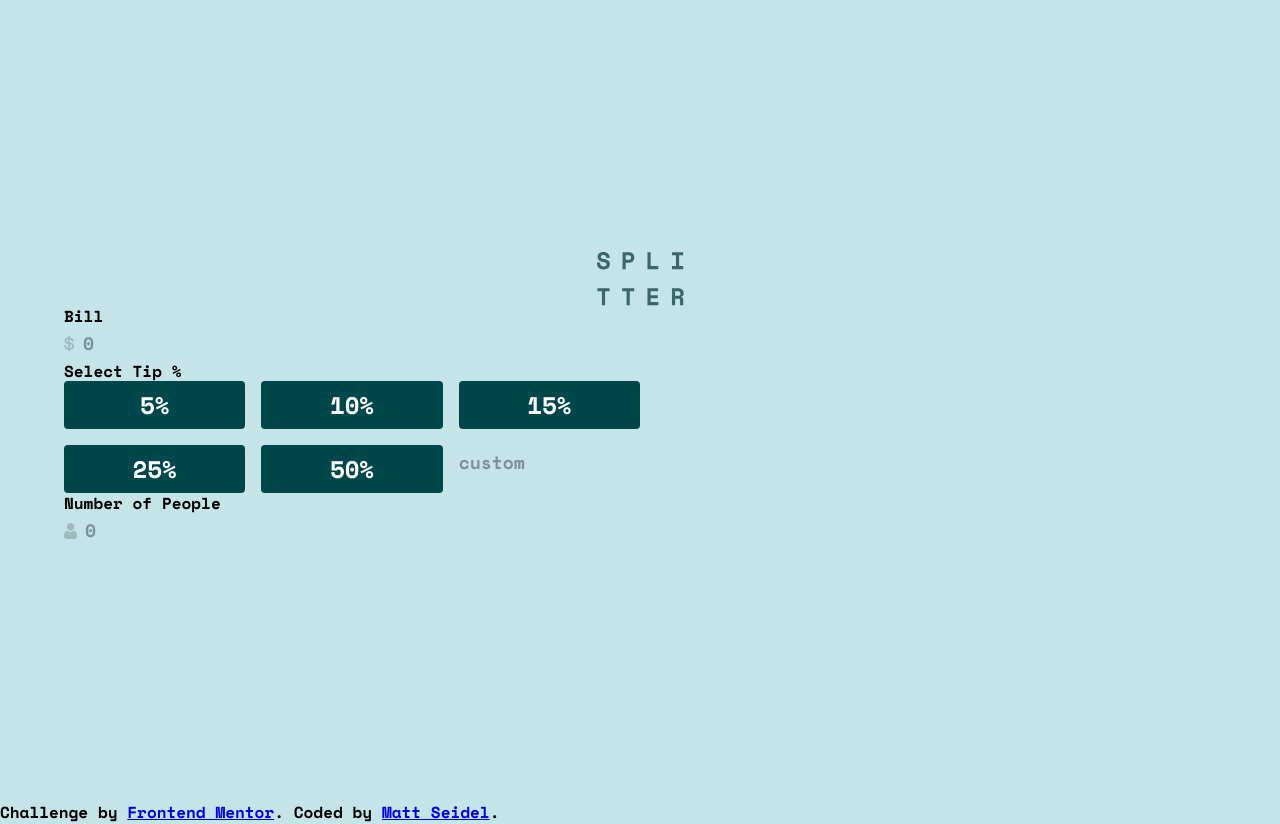
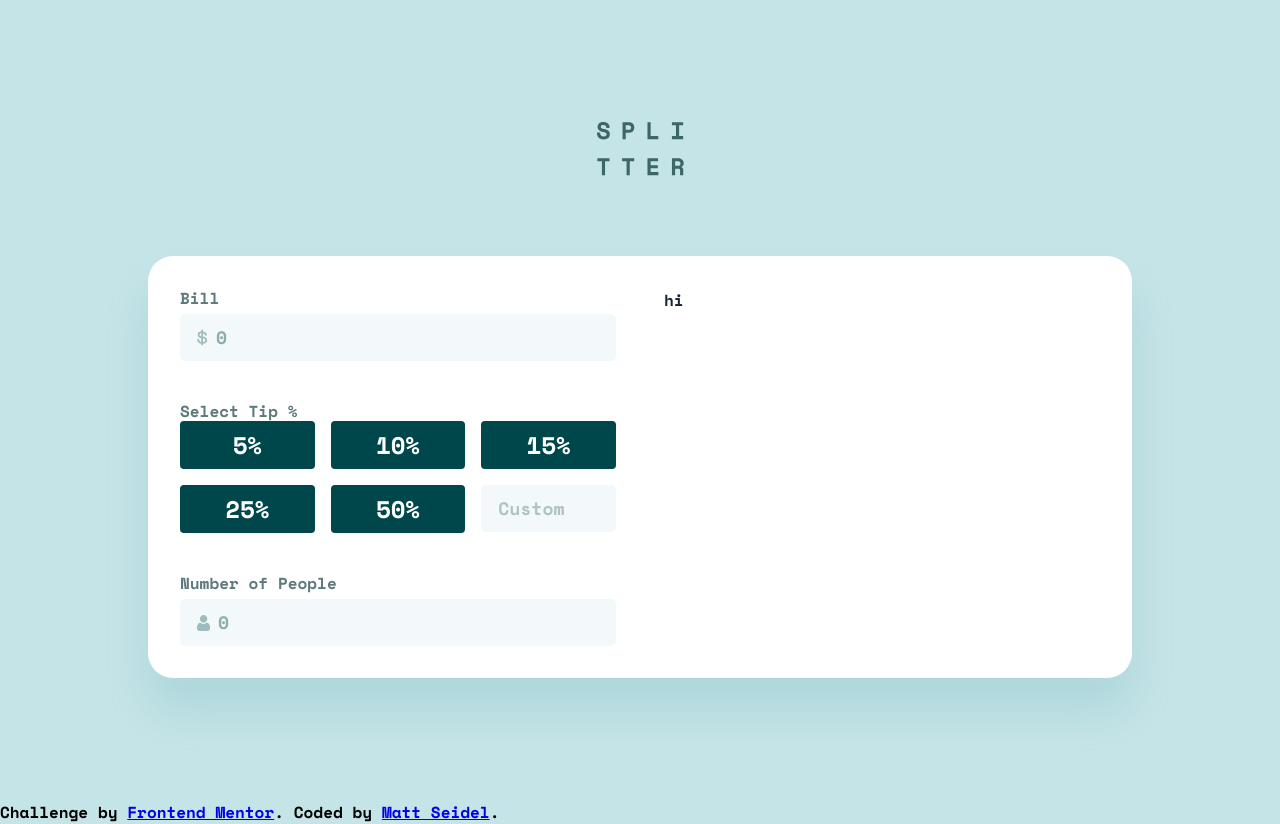
Before and after one commit to mseidel819/tip-calculator, a React (Create React App) app: page / in a window 1280 px wide. Built offline with nearby package versions, Linux system fonts and the light colour scheme.

Commit message:
more markup on the input side

```diff
--- a/src/App.js
+++ b/src/App.js
@@ -1,19 +1,25 @@
-import { StyledContainer } from "./App.styles.jsx";
+import { StyledContainer, StyledCard } from "./App.styles.jsx";
 import { themeOptions } from "./themes";
-import { Container, Grid, ThemeProvider } from "@mui/material";
+import { Grid, ThemeProvider } from "@mui/material";
 import { ReactComponent as LogoTitle } from "./images/logo.svg";
 import TipInput from "./input/input.component.jsx";
+import ResultsOutput from "./results/results.component.jsx";
 
 function App() {
   return (
     <ThemeProvider theme={themeOptions}>
       <StyledContainer maxWidth="lg">
-        <Grid container>
+        <Grid container rowSpacing={10}>
           <Grid item container xs={12} justifyContent="center">
             <LogoTitle />
           </Grid>
-          <Grid container item>
-            <TipInput />
+          <Grid container item justifyContent="center">
+            <StyledCard>
+              <Grid container columnSpacing={6}>
+                <TipInput />
+                <ResultsOutput />
+              </Grid>
+            </StyledCard>
           </Grid>
         </Grid>
       </StyledContainer>
--- a/src/App.styles.jsx
+++ b/src/App.styles.jsx
@@ -1,7 +1,15 @@
-import { styled, Container } from "@mui/material";
+import { styled, Container, Card } from "@mui/material";
 
 export const StyledContainer = styled(Container)({
   display: "flex",
   alignItems: "center",
   height: "100vh",
 });
+
+export const StyledCard = styled(Card)({
+  backgroundColor: "white",
+  boxShadow: "0px 32px 43px rgba(79, 166, 175, 0.200735)",
+  borderRadius: "25px",
+  padding: "32px",
+  maxWidth: "920px",
+});
--- a/src/components/percent-button/percent-button.styles.jsx
+++ b/src/components/percent-button/percent-button.styles.jsx
@@ -6,4 +6,9 @@ export const StyledPercentButton = styled(Button)({
   fontSize: "24px",
   lineHeight: "36px",
   width: "100%",
+
+  "&:hover": {
+    color: "#00474B",
+    backgroundColor: "#9FE8DF",
+  },
 });
--- a/src/input/input.component.jsx
+++ b/src/input/input.component.jsx
@@ -1,20 +1,18 @@
-import {
-  Grid,
-  Typography,
-  Input,
-  InputAdornment,
-  TextField,
-} from "@mui/material";
+import { Grid, Typography, InputAdornment } from "@mui/material";
 import { ReactComponent as IconDollar } from "../images/icon-dollar.svg";
 import { ReactComponent as IconPerson } from "../images/icon-person.svg";
 import PercentButton from "../components/percent-button/percent-button.component";
+import { StyledInput, CustomInput } from "./input.styles";
 
 const TipInput = () => {
   return (
-    <Grid container item md={6}>
+    <Grid container item md={6} rowSpacing={5}>
       <Grid item xs={12}>
-        <Typography variant="h2"> Bill</Typography>
-        <Input
+        <Typography variant="h2" color="#5E7A7D">
+          Bill
+        </Typography>
+        <StyledInput
+          type="number"
           disableUnderline
           placeholder="0"
           startAdornment={
@@ -25,8 +23,11 @@ const TipInput = () => {
         />
       </Grid>
 
-      <Grid item>
-        <Typography variant="h2"> Select Tip %</Typography>
+      <Grid item xs={12}>
+        <Typography variant="h2" color="#5E7A7D">
+          {" "}
+          Select Tip %
+        </Typography>
         <Grid container spacing={2}>
           <Grid item md={4}>
             <PercentButton>5</PercentButton>
@@ -44,13 +45,17 @@ const TipInput = () => {
             <PercentButton>50</PercentButton>
           </Grid>
           <Grid item xs={6} md={4}>
-            <Input disableUnderline placeholder="custom" />
+            <CustomInput disableUnderline placeholder="Custom" type="number" />
           </Grid>
         </Grid>
       </Grid>
-      <Grid item>
-        <Typography variant="h2"> Number of People</Typography>
-        <Input
+      <Grid item xs={12}>
+        <Typography variant="h2" color="#5E7A7D">
+          {" "}
+          Number of People
+        </Typography>
+        <StyledInput
+          type="number"
           disableUnderline
           placeholder="0"
           startAdornment={
--- a/src/input/input.styles.jsx
+++ b/src/input/input.styles.jsx
@@ -0,0 +1,19 @@
+import { styled, Input } from "@mui/material";
+
+export const StyledInput = styled(Input)({
+  backgroundColor: "#F3F9FA",
+  color: "#00474B",
+  borderRadius: "5px",
+  padding: "6px 17px",
+  marginTop: "6px",
+  width: "100%",
+});
+
+export const CustomInput = styled(Input)({
+  backgroundColor: "#F3F9FA",
+  color: "#547878",
+  borderRadius: "5px",
+  padding: "6px 17px",
+  fontsize: "24px",
+  width: "100%",
+});
--- /dev/null
+++ b/src/results/results.component.jsx
@@ -0,0 +1,10 @@
+import { Grid } from "@mui/material";
+
+const ResultsOutput = () => {
+  return (
+    <Grid container item md={6}>
+      hi
+    </Grid>
+  );
+};
+export default ResultsOutput;
```
Also changed, not shown: src/results/results.styles.jsx (added).
